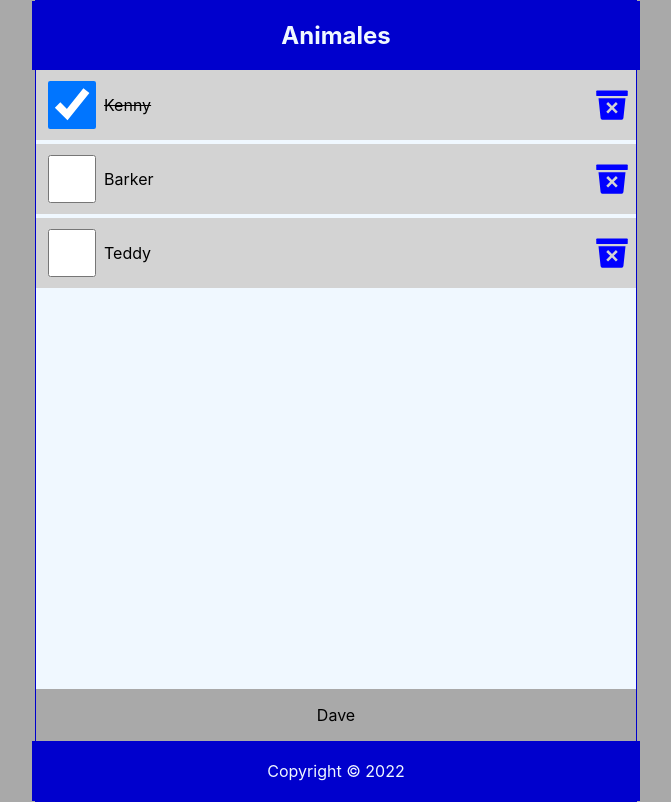
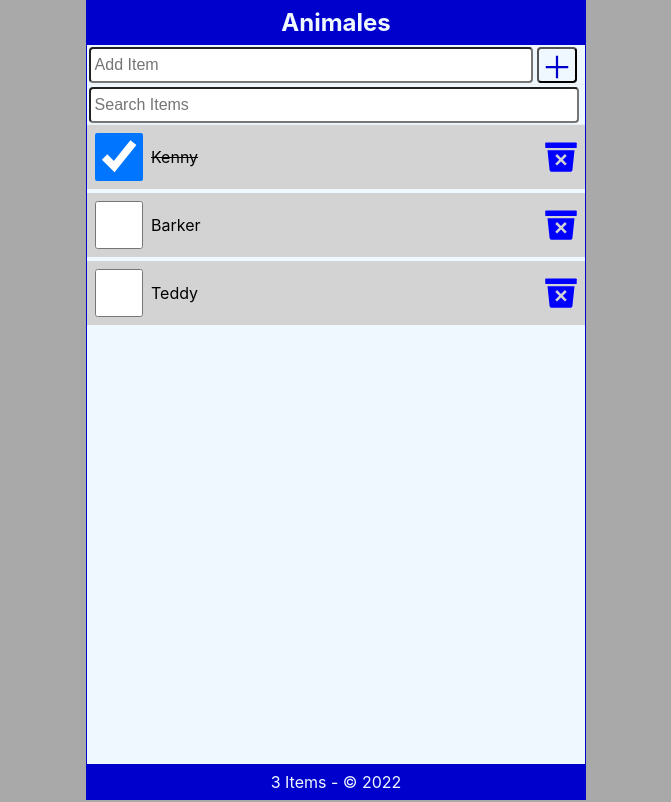
Before and after one commit to asconaga/tut01, a React (Create React App) app: page / in a window 1280 px wide. Shown: the whole page, without its empty margins (304-975 px from the left). Built offline with nearby package versions, Linux system fonts and the light colour scheme.

Commit message:
minor changes

```diff
--- /dev/null
+++ b/src/AddItem.js
@@ -0,0 +1,41 @@
+import React from 'react'
+import { useRef } from 'react';
+import { IoAddSharp } from 'react-icons/io5';
+
+const AddItem = (props) => {
+
+  const handleSubmit = (e) => {
+    e.preventDefault();
+
+    let szName = e.target.addItem.value;
+
+    szName = szName.charAt(0).toUpperCase() + szName.slice(1);
+
+    addItem(szName);
+    e.target.addItem.value = "";
+  }
+
+  const addItem = (item) => {
+    const nLen = props.items.length;
+
+    const id = nLen ? props.items[nLen - 1].id + 1 : 1;
+    const myNewItem = { id, checked: false, item };
+    const listItems = [...props.items, myNewItem];
+    props.setItems(listItems);
+  }
+
+const inputRef = useRef();
+
+  return (
+    <form className='addForm' onSubmit={handleSubmit}>
+      <label>Add Item</label>
+      <input ref={inputRef} autoFocus id='addItem' type='text' placeholder='Add Item' required/>
+      <button type='submit' aria-label='Add Item' onClick={() => inputRef.current.focus()}>
+        <IoAddSharp/>
+      </button>
+
+    </form>
+  )
+}
+
+export default AddItem
--- a/src/App.js
+++ b/src/App.js
@@ -1,20 +1,66 @@
 import './index.css';
 import Header from './Header';
 import Footer from './Footer'
+import SearchItem from './SearchItem'
+import Main from './Main'
+import { useState, useEffect } from 'react';
 
-import Main from './Main'
-import { useState } from 'react';
+import AddItem from './AddItem';
 
 function App() {
 
-  const [  message, setMessage ]  = useState("Dave");
+  const shoppinList = localStorage.getItem('listAnimales');
+  let mainState = "";
+
+
+  if (shoppinList) {
+    mainState = JSON.parse(shoppinList);
+  }
+  else{
+    mainState = [
+      {
+          id: 1,
+          checked: true,
+          item: "Kenny"
+      },
+      {
+          id: 2,
+          checked: false,
+          item: "Barker"
+      },
+      {
+          id: 3,
+          checked: false,
+          item: "Teddy"
+      }
+    ];
+  }
+
+let [s_count, s_setCount] = useState(0);
+let [s_items, s_setItems] = useState(mainState);
+let [s_search, s_setSearch] = useState('');
+
+useEffect(() => {
+  document.title = `You clicked ${s_items.length + " " + s_count} times`;
+  s_setCount(s_count + 1);
+
+  localStorage.setItem('listAnimales', JSON.stringify(s_items));
+}, [s_items]);
 
   return (
     <div className="App">
        <Header title="Animales" />
-       <Main />
-       <p>{message}</p>
-       <Footer />
+       <AddItem
+          items = {s_items}
+          setItems = {s_setItems}
+       />
+       <SearchItem
+          setSearch = {s_setSearch}        />
+       <Main
+          items = {s_items.filter(item => (item.item).toLowerCase().includes(s_search) )}
+          setItems = {s_setItems} />
+       <Footer
+          items = {s_items} />
     </div>
   );
 }
--- a/src/Footer.js
+++ b/src/Footer.js
@@ -1,9 +1,11 @@
 import React from 'react'
 
-const Footer = () => {
+const Footer = (props) => {
+
+  const nLen = props.items.length;
   return (
     <footer>
-      <p>Copyright &copy; {new Date().getFullYear()}</p>
+      <p>{nLen} Item{nLen !== 1 ? 's' : ''} - &copy; {new Date().getFullYear()}</p>
     </footer>
   )
 }
--- a/src/Main.js
+++ b/src/Main.js
@@ -1,43 +1,31 @@
 import React from 'react'
-import {useState} from 'react';
 import { IoTrashBinSharp } from 'react-icons/io5';
 
-const Main = () => {
-    const [s_items, s_setItems] = useState([
+const Main = (props) => {
+    const handleCheck = (id) => {
+       const listItems = props.items.slice();
+
+        for (let i = 0; i < listItems.length; i++)
         {
-            id: 1,
-            checked: true,
-            item: "Kenny"
-        },
-        {
-            id: 2,
-            checked: false,
-            item: "Barker"
-        },
-        {
-            id: 3,
-            checked: false,
-            item: "Teddy"
+            if (listItems[i].id === id)
+            {
+                listItems[i].checked = !listItems[i].checked;
+                break;
+            }
         }
-    ]);
-
-    const handleCheck = (id) => {
-        const listItems = s_items.map((item) => item.id === id ? { ...item, checked: !item.checked } : item);
-        s_setItems(listItems);
-        localStorage.setItem('shoppinglist', JSON.stringify(listItems));
+        props.setItems(listItems);
     }
 
     const handleDelete = (id) => {
-        const listItems = s_items.filter((item) => item.id !== id);
-        s_setItems(listItems);
-        localStorage.setItem('shoppinglist', JSON.stringify(listItems));
+        const listItems = props.items.filter((item) => item.id !== id);
+        props.setItems(listItems);
     }
 
     return (
         <main>
-           {s_items.length ? (
+           {props.items.length ? (
                 <ul>
-                    {s_items.map((item) => (
+                    {props.items.map((item) => (
                         <li className="item" key={item.id}>
                             <input
                                 type="checkbox"
@@ -46,7 +34,6 @@ const Main = () => {
                             />
                             <label
                                 style={(item.checked) ? { textDecoration: 'line-through' } : null}
-                                onDoubleClick={() => handleCheck(item.id)}
                             >{item.item}</label>
                             <IoTrashBinSharp
                                 onClick={() => handleDelete(item.id)}
--- a/src/index.css
+++ b/src/index.css
@@ -1,3 +1,10 @@
+
+* {
+  margin: 0;
+  padding: 0;
+  box-sizing: border-box;
+}
+
 body {
   --main-bg-color: mediumblue;
   margin: 0;
@@ -21,9 +28,12 @@ code {
   align-items: center;
   height: 100vh;
   width: 100%;
-  max-width: 600px;
-  border: 1px solid var(--main-bg-color);
+  max-width: 500px;
+  border-left:1px solid var(--main-bg-color);
+  border-right:1px solid var(--main-bg-color);
   margin: auto;
+  overflow:hidden;
+  background-color:aliceblue;
 }
 
 main {
@@ -34,12 +44,11 @@ main {
   justify-content:flex-start;
   align-items: center;
   overflow-y: auto;
-  background-color:aliceblue;
 }
 
 header {
   width: 100%;
-  padding: 0 0.25em;
+  padding: 0.5rem;
   background-color: var(--main-bg-color);
   color: aliceblue;
   display: flex;
@@ -49,7 +58,7 @@ header {
 
 footer {
   width: 100%;
-  padding: 0.25em;
+  padding: 0.5rem;
   background-color: var(--main-bg-color);
   color: aliceblue;
   display: grid;
@@ -121,3 +130,58 @@ ul li::before {
   color: white;
   outline: none;
 }
+
+button {
+  height: 36px;
+  min-width: 36px;
+  border-radius: 0.25rem;
+  font-size: 1rem;
+  background-color: aliceblue;
+  color: mediumblue;
+  cursor: pointer;
+}
+
+button svg {
+  width: 36px;
+  min-width: 36px;
+  height: 36px;
+  font-size: 1rem;
+  cursor: pointer;
+}
+
+button:focus,
+button:hover {
+  color: white;
+  background-color: limegreen;
+  outline: none;
+}
+
+.addForm, .searchForm{
+  width: 100%;
+  display: flex;
+  justify-content: flex-start;
+  margin: 0.1rem 0 0;
+  padding: 0 0.1rem 0.1rem;
+  border-bottom: 1px solid #eee;
+}
+
+.addForm label, .searchForm label {
+  position: absolute;
+  left: -99999px;
+}
+
+.addForm input[type='text'] , .searchForm input[type='text']{
+  flex-grow: 1;
+  max-width: calc(100% - 50px);
+  min-height: 36px;
+  font-size: 1rem;
+  padding: 0.25rem;
+  border-radius: 0.25rem;
+  margin-right: 0.25rem;
+  outline: none;
+}
+
+/* Override max-width above */
+ .searchForm input[type='text'] {
+  max-width: calc(100%);
+}
```
